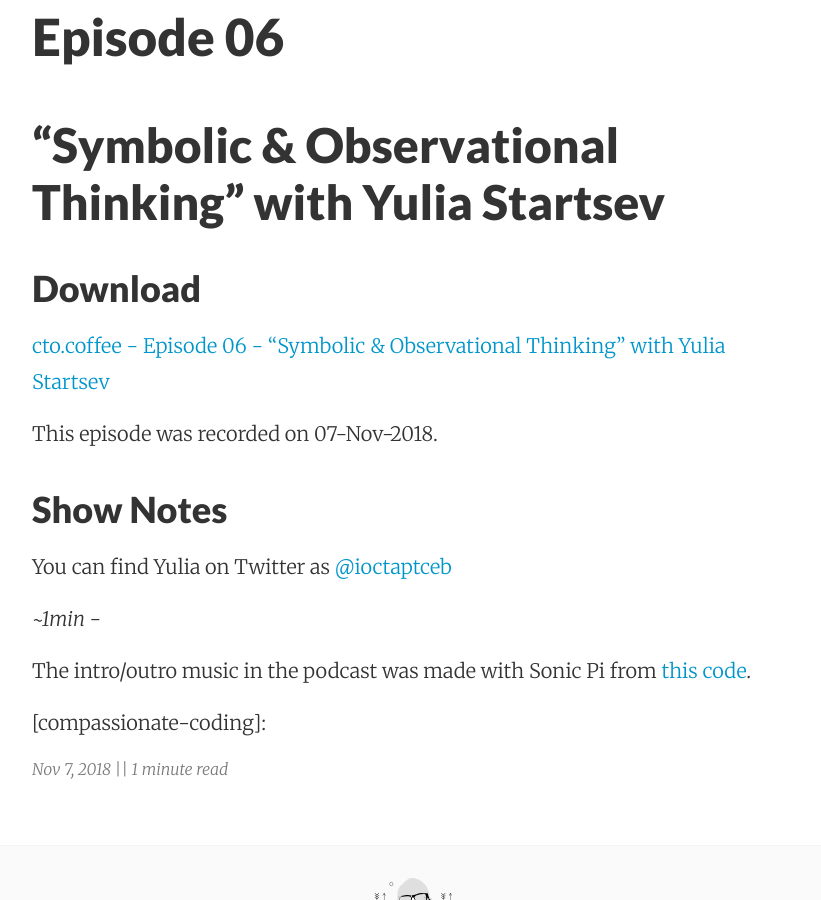
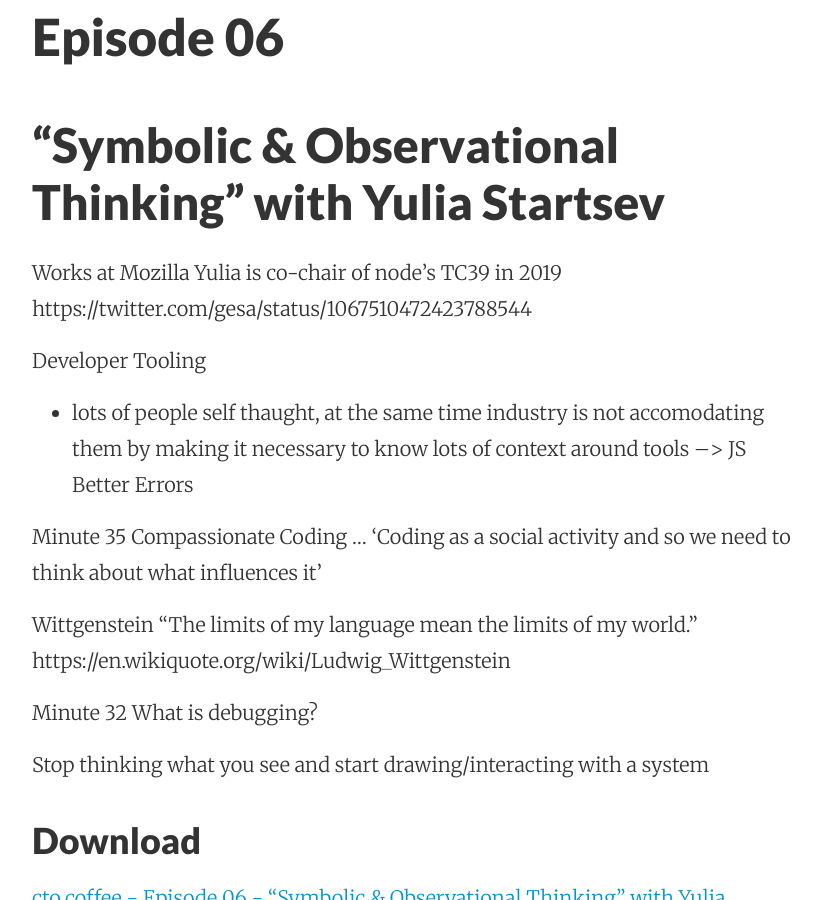
Before and after one commit to benjmin-r/cto.coffee, a Jekyll site: the page built from _posts/2018-11-07-symbolic-observational-thinking-with-yulia-startsev.md, in a window 1280 px wide and 900 px high, scrolled down 435 px. Shown: the whole window, without its empty margins (224-1045 px from the left). Built offline with Jekyll 4.4.1, drawn with Linux system fonts in a browser that asks for light colours; nearby versions of some CDN libraries.

Commit message:
draft show notes for ep06

```diff
--- a/_posts/2018-11-07-symbolic-observational-thinking-with-yulia-startsev.md
+++ b/_posts/2018-11-07-symbolic-observational-thinking-with-yulia-startsev.md
@@ -17,6 +17,28 @@
 # Episode 06
 ## "Symbolic & Observational Thinking" with Yulia Startsev
 
+Works at Mozilla
+Yulia is co-chair of node's TC39 in 2019
+https://twitter.com/gesa/status/1067510472423788544
+
+
+
+Developer Tooling
+- lots of people self thaught, at the same time industry is not accomodating them by making it necessary to know lots of
+  context around tools --> JS Better Errors
+
+Minute 35
+Compassionate Coding ... 'Coding as a social activity and so we need to think about what influences it'
+
+Wittgenstein
+"The limits of my language mean the limits of my world."
+https://en.wikiquote.org/wiki/Ludwig_Wittgenstein
+
+Minute 32
+What is debugging?
+
+
+Stop thinking what you see and start drawing/interacting with a system
 
 
 
```
